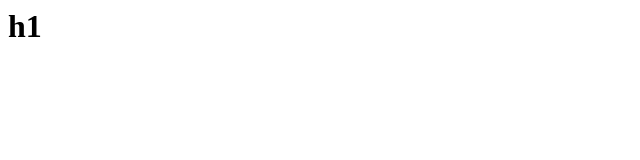
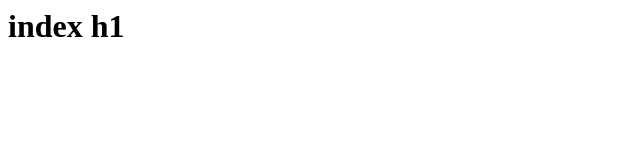
Before and after one commit to birogiProject/hello, a plain HTML site: page index.html in a window 1280 px wide. Shown: the whole page, without its empty margins (0-640 px from the left). Drawn offline with Linux system fonts and the light colour scheme.

Commit message:
deleat hello.txt and modified index.html

```diff
--- a/index.html
+++ b/index.html
@@ -1 +1 @@
-<h1>h1</h1>
+<h1>index h1</h1>
```
Also changed, not shown: hello.txt (deleted).
